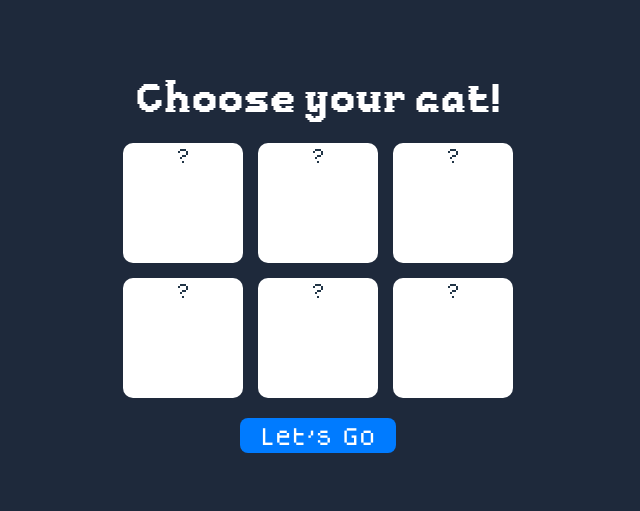
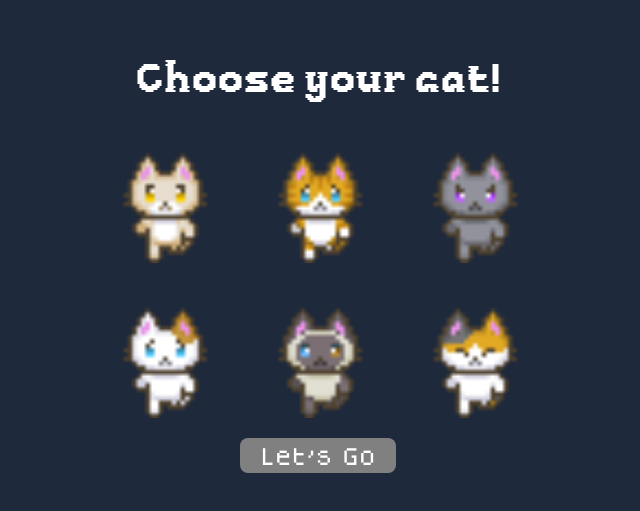
Before and after one commit to kaungzhan/eth-crypto-game, a React (Vite) app in the folder mekdi-pipeline/: page /choose-cat in a window 1280 px wide. Shown: the part 147-658 px from the top of the page, without its empty margins (322-962 px from the left). Built offline with nearby package versions, Linux system fonts and the light colour scheme.

Commit message:
animate cat

```diff
--- a/mekdi-pipeline/src/css/Choosecat.css
+++ b/mekdi-pipeline/src/css/Choosecat.css
@@ -2,7 +2,7 @@
 .choose-cat-container {
     width: 100vw;
     height: 100vh;
-    background-color: #1e293b; /* Dark blue background */
+    background-color: #1e293b;
     display: flex;
     flex-direction: column;
     align-items: center;
@@ -21,25 +21,77 @@
 /* Grid Layout for Cat Choices */
 .cat-grid {
     display: grid;
-    grid-template-columns: repeat(3, 1fr); /* ✅ 3 Columns */
+    grid-template-columns: repeat(3, 1fr);
     gap: 15px;
     margin-bottom: 20px;
 }
 
 /* Cat Image Boxes */
 .cat-box {
-    width: 120px;
-    height: 120px;
-    background: rgba(255, 255, 255);
+    width: 140px;
+    height: 140px;
+    position: relative;
+    background: rgba(255, 255, 255, 0);
     border-radius: 10px;
-    object-fit: cover;
     cursor: pointer;
     transition: transform 0.2s ease;
+    display: flex;
+    align-items: center;
+    justify-content: center;
+    overflow: visible;
 }
 
-.cat-box:hover {
-    transform: scale(1.1); /* Slight zoom effect on hover */
+/* Ensure Image Stays Visible */
+.cat-image {
+    width: 100%;
+    height: 100%;
+    object-fit: contain;
+    position: relative;
+    z-index: 2; /* ✅ Ensures image stays above sparkles */
 }
+
+/* Selected Cat */
+.cat-box.selected {
+    position: relative;
+}
+
+/* Sparkle Container */
+.sparkle-container {
+    position: absolute;
+    width: 100%;
+    height: 100%;
+    top: 0;
+    left: 0;
+    display: flex;
+    align-items: center;
+    justify-content: center;
+    z-index: 1;
+}
+
+/* Sparkle Animation (Loops Forever) */
+@keyframes sparkle-animation {
+    0% { opacity: 0; transform: scale(0.5) rotate(0deg); }
+    50% { opacity: 1; transform: scale(1.2) rotate(180deg); }
+    100% { opacity: 1; transform: scale(1) rotate(360deg); }
+}
+
+/* Sparkles (Infinite Loop) */
+.sparkle {
+    position: absolute;
+    width: 20px;
+    height: 20px;
+    background: white;
+    border-radius: 50%;
+    animation: sparkle-animation 1.5s linear infinite;
+    animation-fill-mode: forwards; /* ✅ Keeps final state */
+}
+
+/* Sparkles Appear One by One */
+.cat-box.selected .sparkle:nth-child(1) { top: -20px; left: -20px; animation-delay: 0s; }
+.cat-box.selected .sparkle:nth-child(2) { top: -20px; right: -20px; animation-delay: 0.3s; }
+.cat-box.selected .sparkle:nth-child(3) { bottom: -20px; left: -20px; animation-delay: 0.6s; }
+.cat-box.selected .sparkle:nth-child(4) { bottom: -20px; right: -20px; animation-delay: 0.9s; }
+.cat-box.selected .sparkle:nth-child(5) { top: 10px; left: 30px; animation-delay: 1.2s; }
 
 /* "Let's Go" Button */
 .lets-go-button {
@@ -53,6 +105,13 @@
     transition: background 0.3s ease;
 }
 
-.lets-go-button:hover {
+/* Disabled Button */
+.lets-go-button:disabled {
+    background-color: grey;
+    cursor: not-allowed;
+}
+
+/* Hover Effect */
+.lets-go-button:hover:enabled {
     background-color: #0056b3;
 }
--- a/mekdi-pipeline/src/css/Walletpage.css
+++ b/mekdi-pipeline/src/css/Walletpage.css
@@ -11,7 +11,7 @@
     width: 20px;
     height: 20px;
     background: white; /* White Square Instead of Sparkle Image */
-    border-radius: 5px; /* Slightly rounded corners */
+    border-radius: 5px;
     animation: sparkle-animation 1.5s ease-out forwards;
 }
 
@@ -21,7 +21,6 @@
 .wallet-box .sparkle:nth-child(3) { bottom: -25px; left: 15px; }
 .wallet-box .sparkle:nth-child(4) { bottom: -30px; right: -20px; }
 .wallet-box .sparkle:nth-child(5) { top: 10px; left: 30px; }
-
 
 /* Page Container */
 .wallet-container {
@@ -35,7 +34,7 @@
     padding: 20px;
 }
 
-/* Top Container (Holds Wallet & Cat Boxes) */
+/* Top Container (Holds Wallet & Character Boxes) */
 .top-container {
     width: 100%;
     display: flex;
@@ -49,8 +48,8 @@
 .wallet-box, .character-box {
     width: 140px;
     height: 140px;
-    background: rgba(255, 255, 255, 0.3); /* Light transparent background */
-    border: 2px dashed white; /* Dashed border */
+    background: rgba(255, 255, 255, 0);
+    border: none;
     font-family: "DogicaPixel", sans-serif;
     font-size: 1rem;
     color: white;
@@ -61,16 +60,27 @@
     transition: transform 0.2s ease;
 }
 
+/* Character Image */
+.character-image {
+    width: 100%;
+    height: 100%;
+    object-fit: cover; /* ✅ Ensures image fills the box without distortion */
+    border-radius: 10px; /* Optional: Adds rounded corners */
+}
+
+
+/* Wallet Box - Click Triggers Animation */
 .wallet-box {
     position: relative;
-    top: -60px;  /* Moves it higher */
-    left: -50px; /* Moves it to the left */
+    top: -60px;
+    left: -50px;
 }
 
+/* Character Box (No Animation Here) */
 .character-box {
     position: relative;
-    top: 60px;  /* Moves it lower */
-    right: -50px; /* Moves it to the right */
+    top: 60px;
+    right: -50px;
 }
 
 /* Hover Effect */
--- a/mekdi-pipeline/src/pages/Choosecat.tsx
+++ b/mekdi-pipeline/src/pages/Choosecat.tsx
@@ -1,30 +1,117 @@
-import React from "react";
+import React, { useState } from "react";
 import { useNavigate } from "react-router-dom";
 import "../css/Choosecat.css";
 
+// Importing Cat Animations (3 Frames for Each Cat)
+import cat1_1 from "../assets/cat1/cat1-1.png";
+import cat1_2 from "../assets/cat1/cat1-2.png";
+import cat1_3 from "../assets/cat1/cat1-3.png";
+
+import cat2_1 from "../assets/cat2/cat2-1.png";
+import cat2_2 from "../assets/cat2/cat2-2.png";
+import cat2_3 from "../assets/cat2/cat2-3.png";
+
+import cat3_1 from "../assets/cat3/cat3-1.png";
+import cat3_2 from "../assets/cat3/cat3-2.png";
+import cat3_3 from "../assets/cat3/cat3-3.png";
+
+import cat4_1 from "../assets/cat4/cat4-1.png";
+import cat4_2 from "../assets/cat4/cat4-2.png";
+import cat4_3 from "../assets/cat4/cat4-3.png";
+
+import cat5_1 from "../assets/cat5/cat5-1.png";
+import cat5_2 from "../assets/cat5/cat5-2.png";
+import cat5_3 from "../assets/cat5/cat5-3.png";
+
+import cat6_1 from "../assets/cat6/cat6-1.png";
+import cat6_2 from "../assets/cat6/cat6-2.png";
+import cat6_3 from "../assets/cat6/cat6-3.png";
+
+// Array of animations for each cat
+const catAnimations = [
+  [cat1_1, cat1_2, cat1_3],
+  [cat2_1, cat2_2, cat2_3],
+  [cat3_1, cat3_2, cat3_3],
+  [cat4_1, cat4_2, cat4_3],
+  [cat5_1, cat5_2, cat5_3],
+  [cat6_1, cat6_2, cat6_3],
+];
+
 const ChooseCatPage: React.FC = () => {
   const navigate = useNavigate();
+  const [selectedCat, setSelectedCat] = useState<number | null>(null);
+  const [hoveredCat, setHoveredCat] = useState<number | null>(null);
+  const [currentFrame, setCurrentFrame] = useState<number>(0);
+
+  // Handle selecting a cat
+  const handleCatSelect = (index: number) => {
+    setSelectedCat(index);
+  };
+
+  // Handle hover animation
+  const handleMouseEnter = (index: number) => {
+    setHoveredCat(index);
+    let frame = 0;
+
+    // Change the image every 200ms while hovered
+    const interval = setInterval(() => {
+      frame = (frame + 1) % 3;
+      setCurrentFrame(frame);
+    }, 200);
+
+    // Store the interval so we can clear it later
+    (window as any).hoverInterval = interval;
+  };
+
+  const handleMouseLeave = () => {
+    setHoveredCat(null);
+    clearInterval((window as any).hoverInterval);
+  };
 
   const handleLetsGo = () => {
-    navigate("/wallet");
+    if (selectedCat !== null) {
+      navigate("/wallet", { state: { selectedCat: catAnimations[selectedCat][0] } }); // ✅ Pass first frame of the selected cat
+    }
   };
 
   return (
     <div className="choose-cat-container">
       <h1 className="choose-cat-title">Choose your cat!</h1>
 
-      {/* Grid of Blank Boxes */}
+      {/* Grid of Cat Options */}
       <div className="cat-grid">
-        <div className="cat-box">?</div>
-        <div className="cat-box">?</div>
-        <div className="cat-box">?</div>
-        <div className="cat-box">?</div>
-        <div className="cat-box">?</div>
-        <div className="cat-box">?</div>
+        {catAnimations.map((catFrames, index) => (
+          <div
+            key={index}
+            className={`cat-box ${selectedCat === index ? "selected" : ""}`}
+            onClick={() => handleCatSelect(index)}
+            onMouseEnter={() => handleMouseEnter(index)}
+            onMouseLeave={handleMouseLeave}
+          >
+            <img
+              src={hoveredCat === index ? catFrames[currentFrame] : catFrames[0]}
+              alt={`Cat ${index + 1}`}
+              className="cat-image"
+            />
+
+            {/* Sparkles Animation (Only for Selected Cat) */}
+            {selectedCat === index && (
+              <div className="sparkle-container">
+                <div className="sparkle"></div>
+                <div className="sparkle"></div>
+                <div className="sparkle"></div>
+                <div className="sparkle"></div>
+                <div className="sparkle"></div>
+              </div>
+            )}
+          </div>
+        ))}
       </div>
 
       {/* "Let's Go" Button */}
-      <button className="lets-go-button" onClick={handleLetsGo}>Let's Go</button>
+      <button className="lets-go-button" onClick={handleLetsGo} disabled={selectedCat === null}>
+        Let's Go
+      </button>
     </div>
   );
 };
--- a/mekdi-pipeline/src/pages/Walletpage.tsx
+++ b/mekdi-pipeline/src/pages/Walletpage.tsx
@@ -1,35 +1,46 @@
 import React, { useState } from "react";
-import { useNavigate } from "react-router-dom";
-import "../css/WalletPage.css"; // ✅ Import CSS
+import { useLocation } from "react-router-dom";
+import "../css/WalletPage.css";
 
 const WalletPage: React.FC = () => {
-  const navigate = useNavigate();
-  const [sparkles, setSparkles] = useState<number[]>([]);
+  const location = useLocation();
+  const selectedCat = location.state?.selectedCat || null; // ✅ Get selected cat from state
+
+  const [showSparkles, setShowSparkles] = useState(false);
 
   const handleWalletClick = () => {
-    // Generate 5 sparkles dynamically
-    const newSparkles = Array.from({ length: 5 }, (_, i) => i);
-    setSparkles(newSparkles);
-
-    // Remove sparkles after 1.5 seconds
-    setTimeout(() => setSparkles([]), 1500);
+    setShowSparkles(true);
+    setTimeout(() => setShowSparkles(false), 1500); // ✅ Sparkles disappear after 1.5s
   };
 
   return (
     <div className="wallet-container">
-      {/* Wallet & Character Boxes */}
       <div className="top-container">
+        {/* Wallet Box */}
         <div className="wallet-box" onClick={handleWalletClick}>
-          Wallet
-          {/* Sparkle Containers */}
-          {sparkles.map((sparkle) => (
-            <div key={sparkle} className="sparkle"></div>
-          ))}
+          <p>Wallet</p>
+          {showSparkles && (
+            <div className="sparkle-container">
+              <div className="sparkle"></div>
+              <div className="sparkle"></div>
+              <div className="sparkle"></div>
+              <div className="sparkle"></div>
+              <div className="sparkle"></div>
+            </div>
+          )}
         </div>
-        <div className="character-box">Character</div>
+
+        {/* Character Box (No Animation Here) */}
+        <div className="character-box">
+          {selectedCat ? (
+            <img src={selectedCat} alt="Selected Character" className="character-image" />
+          ) : (
+            <p>No character selected</p>
+          )}
+        </div>
       </div>
 
-      {/* Dialogue Box at Bottom */}
+      {/* Dialogue Box */}
       <div className="dialog-box">
         <p className="dialog-text">This is your wallet! Tap on the wallet to claim it!</p>
       </div>
```
